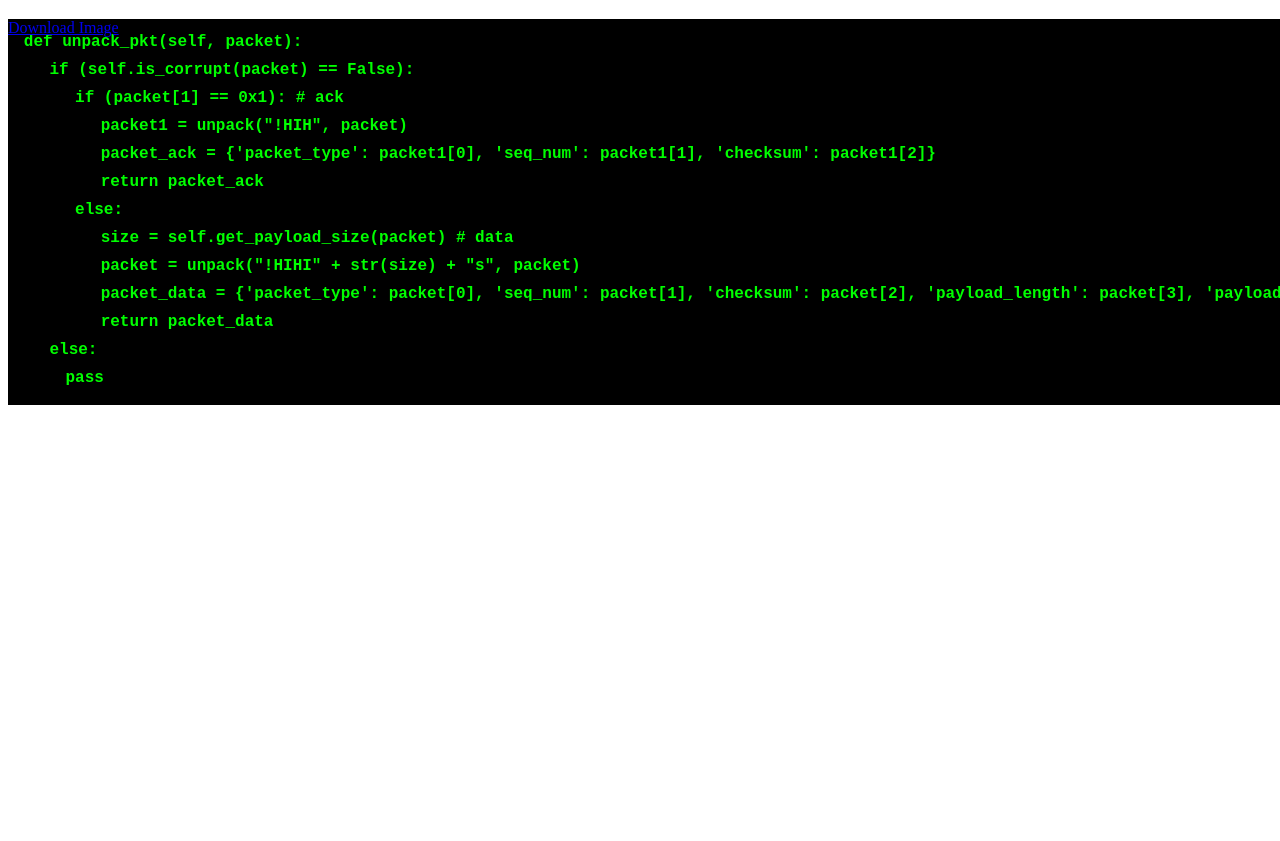
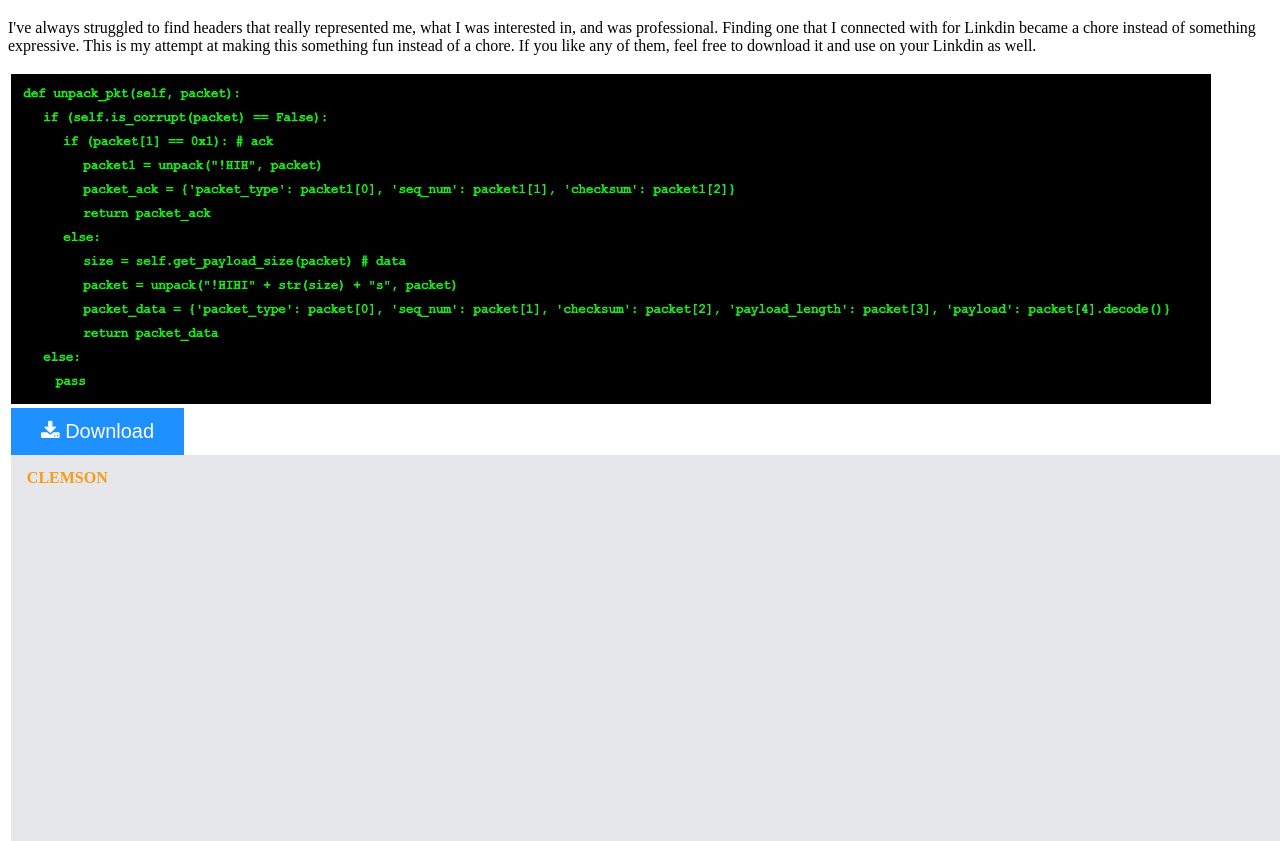
Before and after one commit to Jen000/CSS-Headers, a plain HTML site: page index.html in a window 1280 px wide. Shown: the part 61-902 px from the top of the page. Before the commit the page ends 800 px from the top, so only its background shows below. Drawn offline with Linux system fonts and the light colour scheme.

Commit message:
added first header, started second, added download button

```diff
--- /dev/null
+++ b/fonts.css
@@ -0,0 +1,4 @@
+@font-face {
+    font-family: paw-hammer;
+    src: url(fonts/NCAA_Clemson_Paw_Hammer.ttf);
+    }
--- a/index.html
+++ b/index.html
@@ -13,28 +13,27 @@
 
     <h1 id = "title">CSS Headers</h1>
 
+    <p>I've always struggled to find headers that really represented me, what I was interested in, and was professional. Finding one that I connected with for Linkdin became a chore instead of something expressive. This is my attempt at making this something fun instead of a chore. If you like any of them, feel free to download it and use on your Linkdin as well.</p>
+
+    <table>
+        <tr>
+            <td>
                 <div id = "first-css-header" class="first-css-header-class">
-        <p> def unpack_pkt(self, packet): <br></br>
-                &emsp; if (self.is_corrupt(packet) == False):<br></br>
-                    &emsp; &emsp; if (packet[1] == 0x1): # ack <br><br>
-                        &emsp; &emsp; &emsp; packet1 = unpack("!HIH", packet)<br><br>
-                        &emsp; &emsp; &emsp; packet_ack = {'packet_type': packet1[0], 'seq_num': packet1[1], 'checksum': packet1[2]}<br><br>
-                        &emsp; &emsp; &emsp; return packet_ack<br><br>
-                    &emsp; &emsp; else: <br><br>
-                        &emsp; &emsp; &emsp; size = self.get_payload_size(packet) # data <br><br>
-                        &emsp; &emsp; &emsp; packet = unpack("!HIHI" + str(size) + "s", packet) <br><br>
-                        &emsp; &emsp; &emsp; packet_data = {'packet_type': packet[0], 'seq_num': packet[1], 'checksum': packet[2], 'payload_length': packet[3], 'payload': packet[4].decode()} <br><br>
-                        &emsp; &emsp; &emsp; return packet_data <br><br>
-                &emsp; else: <br><br>
-                    &emsp; &emsp;pass
-        </p>
+                        <img src="headers\css-header-upack_pkt().jpg" width="1200px" height="330px"/>
                 </div>
 
                 <div id = "first-css-header-download-button">
-        <a href="#" download="https://css-header.s3.amazonaws.com/css-header-upack_pkt().jpg"> Download Image </a>
                     <!-- Auto width -->
+                    <a href="headers\css-header-upack_pkt().jpg" download>
                         <button class="btn"><i class="fa fa-download"></i> Download</button>
+                    </a>
                 </div>
+                <div id = "second-css-header" class="second-css-header-class">
+                    <p id = "clemson">CLEMSON</p>
+                </div>
+            </td>
+        </tr>
+    </table>
 
 </body>
 </html>
--- a/style.css
+++ b/style.css
@@ -7,7 +7,7 @@
     --coding-green: #00FF00;
 }
 
-#first-css-header {
+/* #first-css-header {
     position: absolute;
     top: 10%;
     height: 386px;
@@ -28,7 +28,7 @@ a {
     position: absolute;
     display: block;
     height: auto;
-}
+} */
 
 .btn {
     background-color: DodgerBlue;
@@ -43,3 +43,19 @@ a {
   .btn:hover {
     background-color: RoyalBlue;
   }
+
+#second-css-header {
+    position: absolute;
+    height: 386px;
+    width: 1584px;
+    background: var(--lightGray);
+}
+
+#clemson {
+    position: absolute;
+    left: 1%;
+    font-family: paw-hammer;
+    font-weight: bold;
+    line-height: 14px;
+    color: var(--orange);
+}
```
Also changed, not shown: style.html (added, +17 -0 lines), fonts/NCAA_Clemson_Paw_Hammer.ttf (added), headers/css-header-upack_pkt().jpg (renamed from css-header-upack_pkt().jpg). Lines whose indentation alone changed are shown as unchanged.
